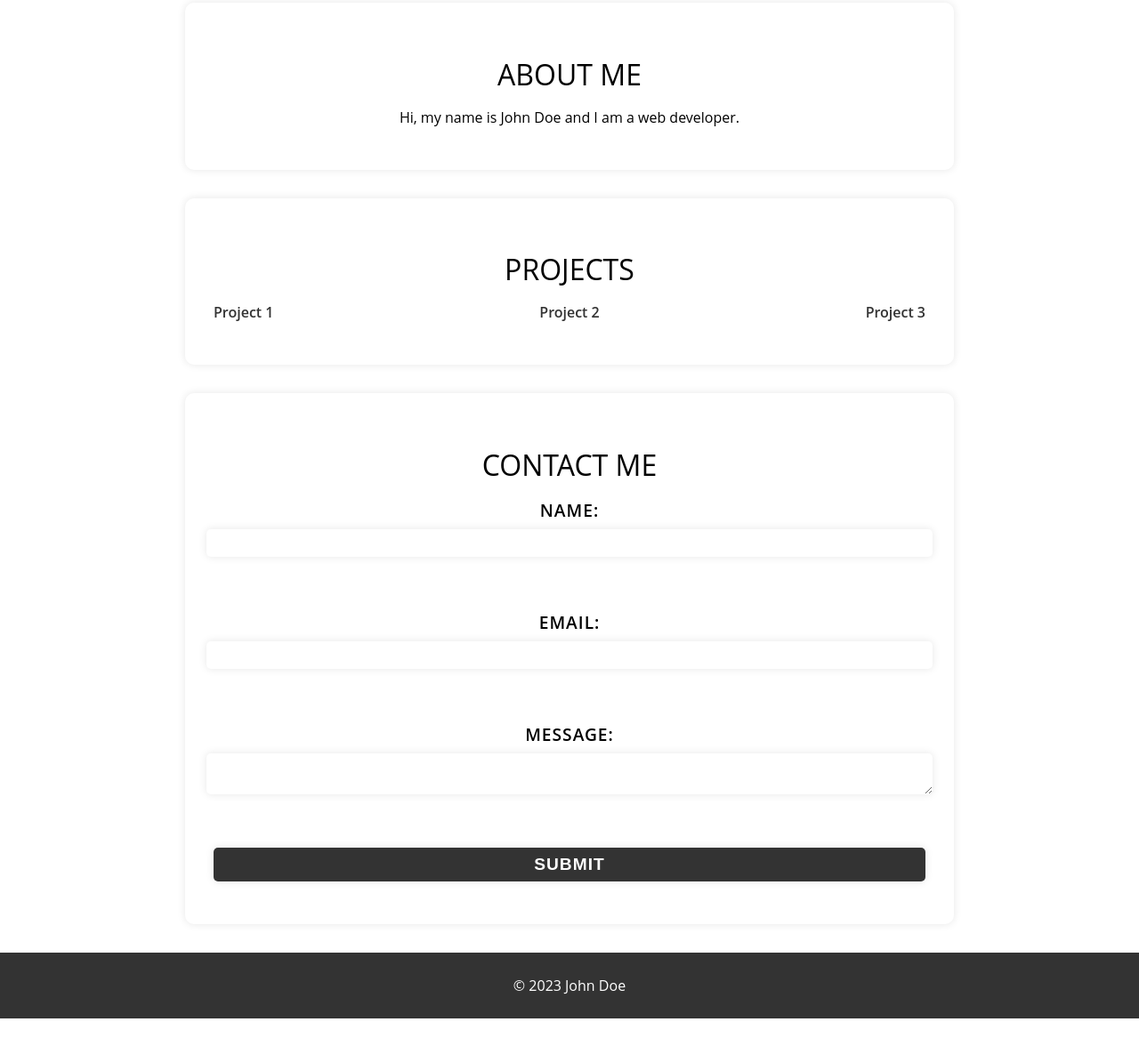
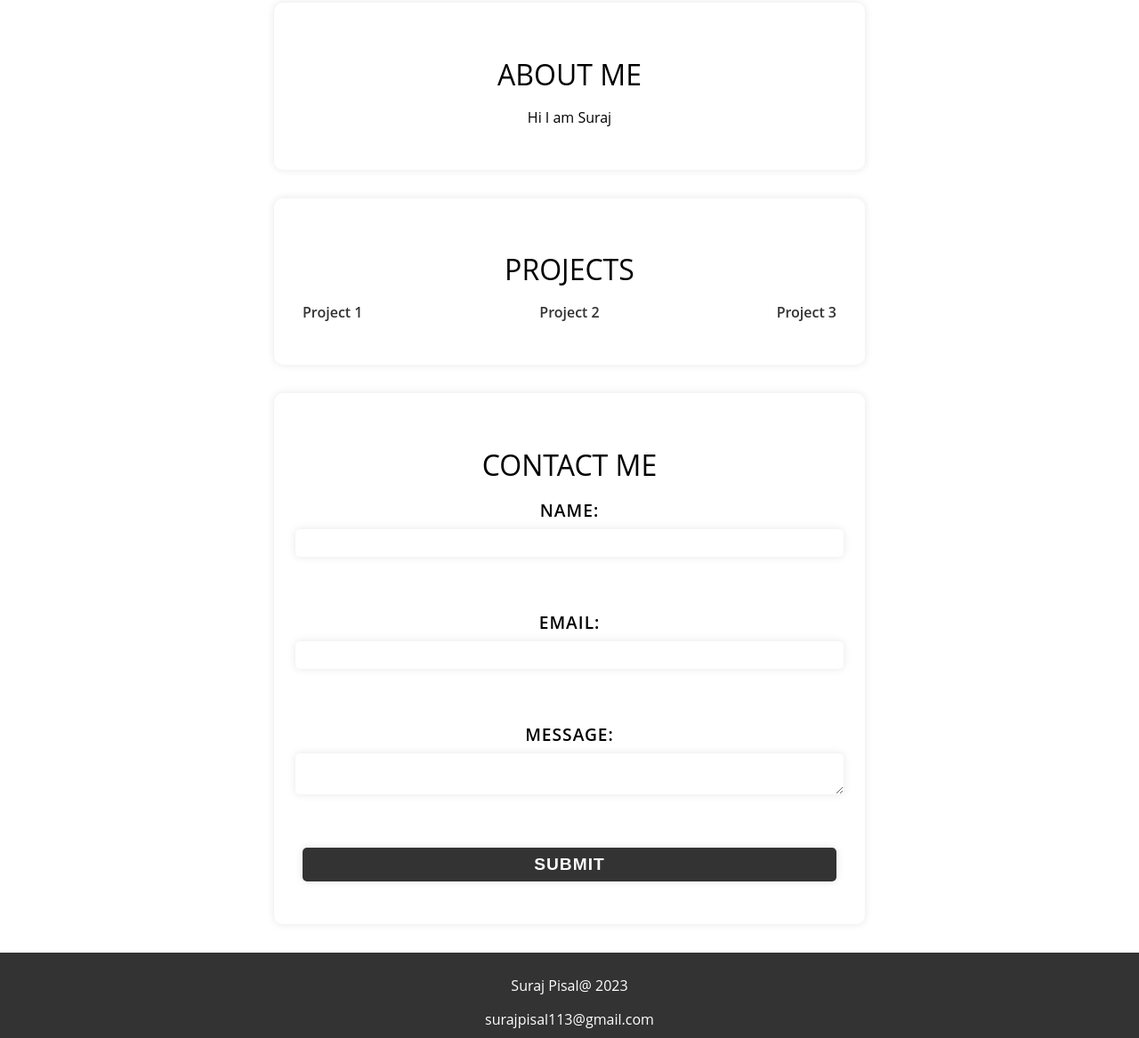
Before and after one commit to Suraj1089/shareNotes, a plain HTML site: page templates/index.html in a window 1280 px wide. Shown: the part 151-1318 px from the top of the page at 89% size. Before the commit the page ends 1296 px from the top, so only its background shows below. Drawn offline with Linux system fonts and the light colour scheme.

Commit message:
modified index.html added personal details

```diff
--- a/templates/index.html
+++ b/templates/index.html
@@ -46,7 +46,7 @@
       padding: 2rem;
       text-align: center;
       margin: 2rem auto;
-      max-width: 800px;
+      max-width: 600px;
       border-radius: 10px;
       box-shadow: 0 0 10px rgba(0,0,0,0.1);
     }
@@ -125,7 +125,7 @@
 </head>
 <body>
   <header>
-    <h1>My Portfolio</h1>
+    <h1>Suraj Pisal</h1>
   </header>
   <nav>
     <a href="#about">About</a>
@@ -134,7 +134,7 @@
   </nav>
   <section id="about">
     <h2>About Me</h2>
-    <p>Hi, my name is John Doe and I am a web developer.</p>
+    <p>Hi I am Suraj</p>
   </section>
   <section id="projects">
     <h2>Projects</h2>
@@ -157,7 +157,8 @@
     </form>
   </section>
   <footer>
-    <p>&copy; 2023 John Doe</p>
+    <p>Suraj Pisal@ <span id="footerYear"></span></p>
+    <span>surajpisal113@gmail.com</span>
   </footer>
 </body>
 <script>
@@ -172,6 +173,8 @@
         targetSection.scrollIntoView({behavior: 'smooth'});
       });
     });
+    const currentYear = new Date();
+    document.getElementById("footerYear").innerHTML = currentYear.getFullYear();
   </script>
 
 </html>
```
